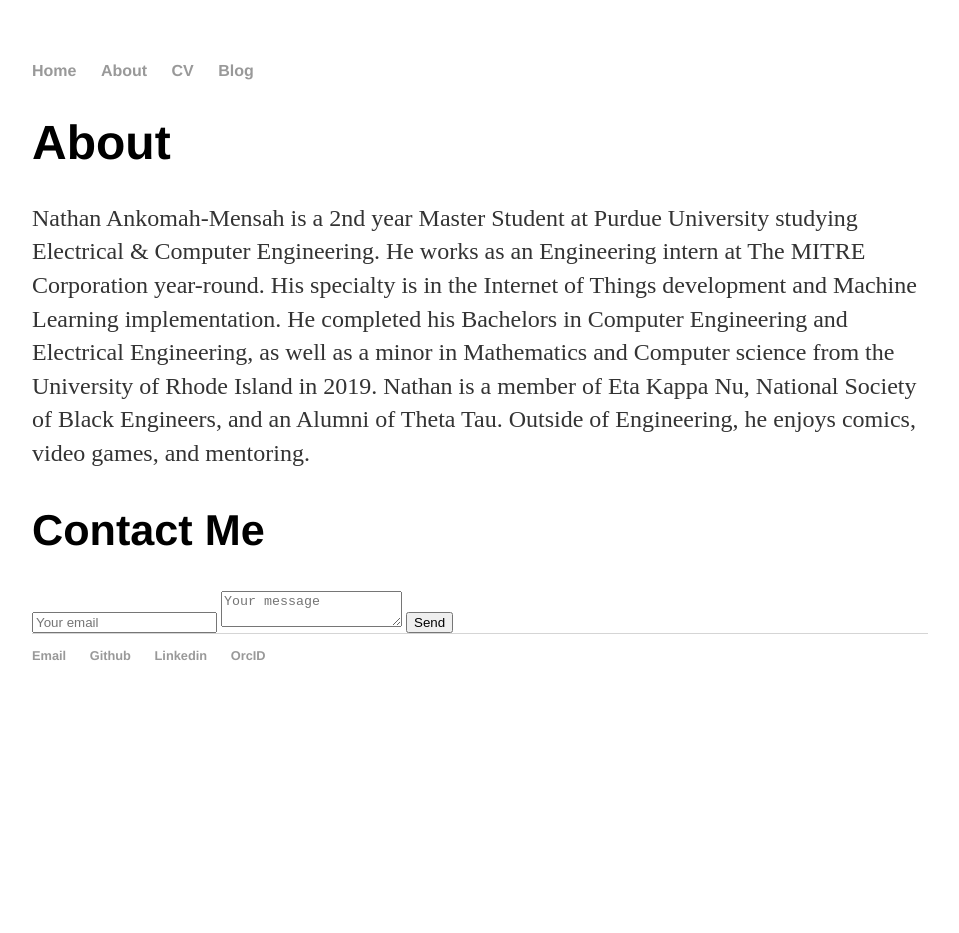
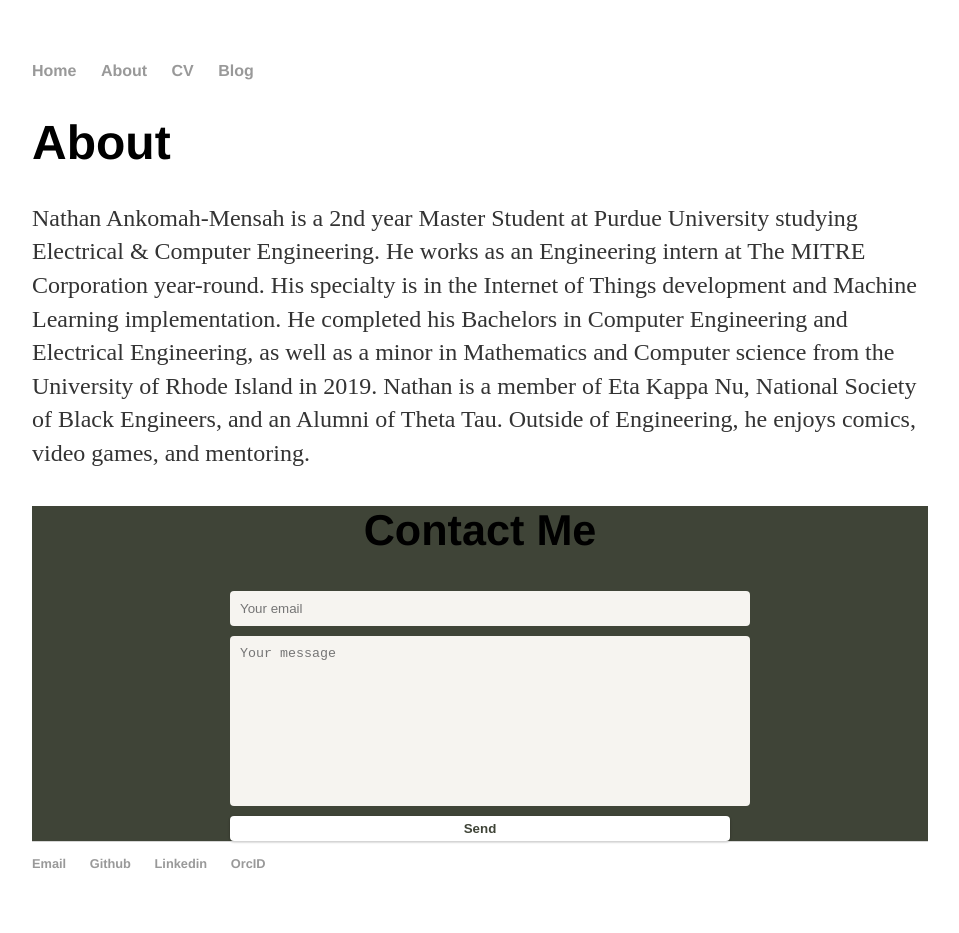
Before and after one commit to Natemen96/Natemen96.github.io, a Jekyll site: the page built from about/index.html, in a window 1280 px wide. Shown: the whole page, without its empty margins (160-1119 px from the left). Built offline with Jekyll 4.4.1, drawn with Linux system fonts in a browser that asks for light colours; Markdown is read by kramdown in place of the engine named in the settings; before the commit the page ends 900 px from its top, so only the background shows below that.

Commit message:
some css

```diff
--- a/css/main.css
+++ b/css/main.css
@@ -27,3 +27,47 @@ ul.posts li { list-style: none; }
 .cv address, .cv .download { font-family: 'Helvetica', 'Arial', 'Sans-Serif'; }
 .cv address, .cv p { font-size: 1.2em; }
 .cv .download { float: right; font-size: .8em; text-transform: uppercase; }
+
+
+/*CONTACT*/
+.blue {
+    background: #3F4437; /* #006400/*#3498db */;
+    text-align: center;
+}
+
+.contact {
+    max-width: 500px;
+    margin: 0 auto;
+}
+
+.contact input, .contact textarea {
+    display: block;
+    width: 100%;
+    padding: 10px;
+    border-radius: 4px;
+    border: none;
+    margin-bottom: 10px;
+    background: #F6F4F0;/* #fffaf0; #1d6fa5; */
+    color: #373F44;
+    -webkit-transition: .5s ease all;
+    transition: .5s ease all;
+}
+
+.contact textarea {
+    height: 150px;
+    resize: none;
+}
+
+.contact button {
+    display: block;
+    width: 100%;
+    background: #fff;
+    border-radius: 4px;
+    padding: 5px 10px;
+    border: none;
+    color: #3F4437; /* #006400; /*#3498db; */
+    font-weight: 700;
+    box-shadow: 0 1px 3px rgba(0,0,0,0.12), 0 1px 2px rgba(0,0,0,0.24);
+    -webkit-transition: .5s ease all;
+    transition: .5s ease all;
+}
```
